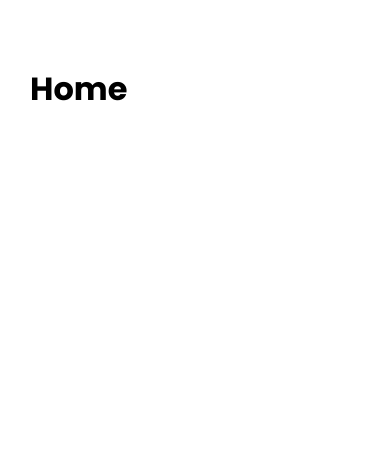
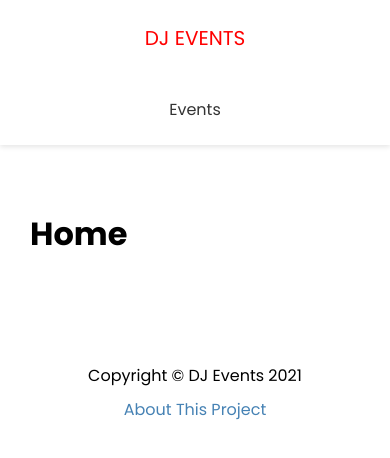
Before and after one commit to sedwards93/Events, a Next.js app: page / in a window 390 px wide. Shown: the top 458 px of the page. Built offline with nearby package versions, Linux system fonts and the light colour scheme.

Commit message:
Create header and footer as well as 404 page

```diff
--- /dev/null
+++ b/components/Footer.js
@@ -0,0 +1,13 @@
+import Link from "next/link";
+import styles from "../styles/Footer.module.css";
+
+export default function Footer() {
+  return (
+    <footer className={styles.footer}>
+      <p>Copyright &copy; DJ Events 2021</p>
+      <p>
+        <Link href="/about">About This Project</Link>
+      </p>
+    </footer>
+  );
+}
--- /dev/null
+++ b/components/Header.js
@@ -0,0 +1,21 @@
+import Link from "next/link";
+import styles from "../styles/Header.module.css";
+
+export default function Header() {
+  return (
+    <header className={styles.header}>
+      <div className={styles.logo}>
+        <Link href="/">
+          <a>DJ Events</a>
+        </Link>
+      </div>
+      <nav>
+        <ul>
+          <Link href="/events">
+            <a>Events</a>
+          </Link>
+        </ul>
+      </nav>
+    </header>
+  );
+}
--- a/components/Layout.js
+++ b/components/Layout.js
@@ -1,4 +1,6 @@
 import Head from "next/head";
+import Header from "./Header";
+import Footer from "./Footer";
 import styles from "../styles/Layout.module.css";
 
 export default function Layout({ title, keywords, description, children }) {
@@ -9,7 +11,9 @@
         <meta name="description" content={description} />
         <meta name="keywords" content={keywords} />
       </Head>
+      <Header />
       <div className={styles.container}> {children}</div>
+      <Footer />
     </div>
   );
 }
--- /dev/null
+++ b/styles/Footer.module.css
@@ -0,0 +1,8 @@
+.footer {
+  margin: 100px 0 40px;
+  text-align: center;
+}
+
+.footer p {
+  margin: 5px 0;
+}
--- /dev/null
+++ b/styles/Header.module.css
@@ -0,0 +1,56 @@
+.header {
+  display: flex;
+  justify-content: space-between;
+  align-items: center;
+  background: #fff;
+  color: #333;
+  height: 60px;
+  padding: 0 30px;
+  box-shadow: 0 2px 5px rgba(0, 0, 0, 0.1);
+}
+
+.header a {
+  color: #333;
+  margin-right: 20px;
+}
+
+.header a:hover {
+  color: #000;
+}
+.header ul {
+  display: flex;
+  align-items: center;
+  justify-content: center;
+  list-style: none;
+}
+
+.logo {
+  color: red;
+  font-size: 20px;
+  text-transform: uppercase;
+}
+
+.logo a {
+  color: red;
+}
+
+@media (max-width: 768px) {
+  .header {
+    flex-direction: column;
+    height: auto;
+  }
+
+  .header ul {
+    margin: 20px 0;
+    flex-direction: column;
+    text-align: center;
+  }
+
+  .header a {
+    margin-right: 0;
+  }
+
+  .logo {
+    margin: 20px 0;
+  }
+}
```
Also changed, not shown: pages/404.js (added, +15 -0 lines), styles/404.module.css (added, +8 -0 lines).
